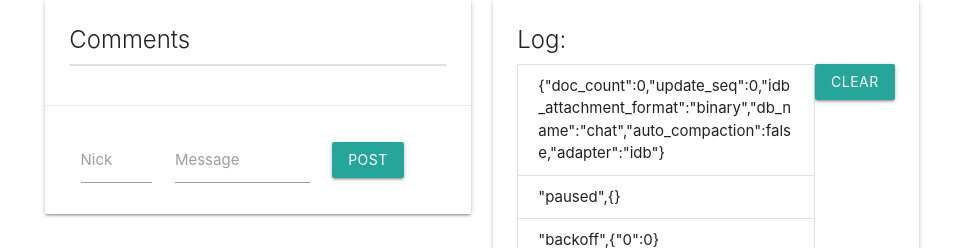
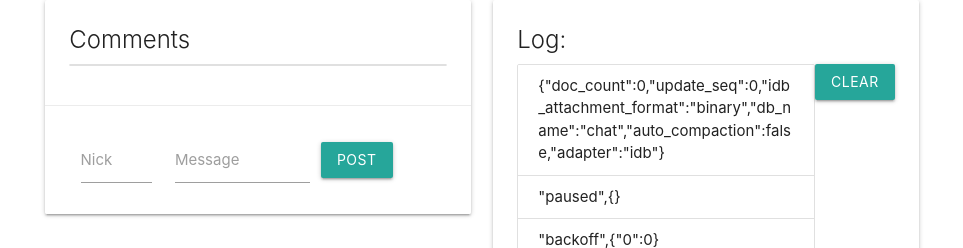
Before and after one commit to aral/offline-first-seed, a website: page public/index.html in a window 1280 px wide. Shown: the part 72-320 px from the top of the page, without its empty margins (158-1121 px from the left). Drawn offline with nearby package versions, Linux system fonts and the light colour scheme; no server answers.

Commit message:
post button style fix

```diff
--- a/public/index.html
+++ b/public/index.html
@@ -40,7 +40,7 @@
                             <input id="message" name="message" type="text" class="validate">
                             <label for="message">Message</label>
                         </div>
-                        <div class="col s3 valign-wrapper full-h">
+                        <div class="valign-wrapper full-h">
                             <button id="add" class="waves-effect waves-light btn">post</button>
                         </div>
                     </form>
```
